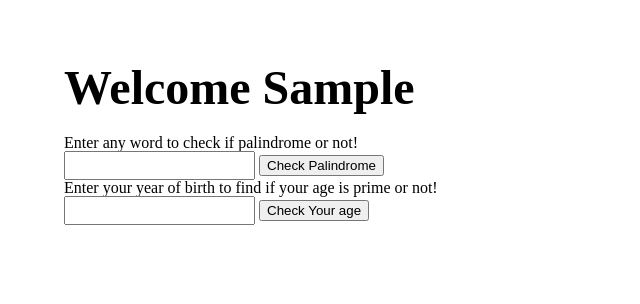
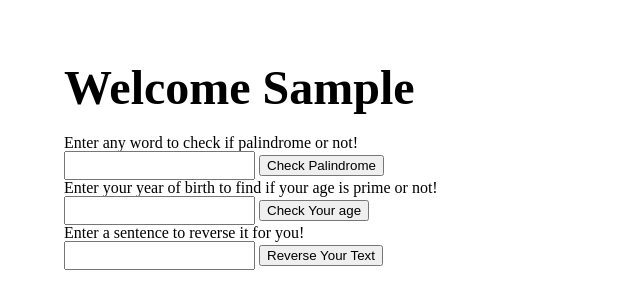
Before and after one commit to ali-al-najjar/js-trip, a plain HTML site: page index.html in a window 1280 px wide. Both pictures are taken after typing "Sample", "Sample", "name@example.com", "Sample123", "Sample" into the empty fields and a click on the button "Register". Shown: the whole page, without its empty margins (0-640 px from the left). Drawn offline with Linux system fonts and the light colour scheme.

Commit message:
Added Reverse Text feature

```diff
--- a/css/styles.css
+++ b/css/styles.css
@@ -52,7 +52,9 @@ input {
   }
 }
 
-#palindrome_box, #check_palindrome,#palindrome,#year_box,#year,#check_year{
+#palindrome_box, #check_palindrome,#palindrome,
+#year_box,#year,#check_year,#reverse_box,#reverse,#reverse_btn
+{
   display:none;
 
 }
--- a/index.html
+++ b/index.html
@@ -30,6 +30,7 @@
     <input type="text" id="profession" name="text">
     <button type="submit" id="submit" name="submit">Register</button>
   </form>
+
   <div id="merge_sort"></div>
 
   <div id="palindrome_box"><p>Enter any word to check if palindrome or not!</p></div>
@@ -39,6 +40,10 @@
   <div id="year_box"><p>Enter your year of birth to find if your age is prime or not!</p></div>
   <input type="number" id="year">
   <button id="check_year">Check Your age</button>
+
+  <div id="reverse_box"><p>Enter a sentence to reverse it for you!</p></div>
+  <input type="text" id="reverse">
+  <button id="reverse_btn">Reverse Your Text</button>
 </div>
 
 
--- a/js/script.js
+++ b/js/script.js
@@ -87,6 +87,16 @@ function agePrimeCheck(year_of_birth) {
   return true;
 }
 
+function reverseText(text) {
+  let reversed="";
+  for (let i = text.length-1; i >= 0; i--) {
+    reversed += text[i];
+
+  }
+  return reversed;
+}
+
+
 
 form.addEventListener("submit", requireFields);
 form.addEventListener("submit", function(){
@@ -101,6 +111,10 @@ form.addEventListener("submit", function(){
   year.style.display="initial";
   year.style.padding="5px";
   year_btn.style.display="initial";
+  reverse_box.style.display="flex";
+  reverse.style.display="initial";
+  reverse.style.padding="5px";
+  reverse_btn.style.display="initial";
 })
 email.addEventListener("change", validateEmail);
 password.addEventListener("change",validatePassword);
@@ -128,4 +142,14 @@ year_btn.addEventListener("click",function(){
   }else{
     year_box.innerText="It is not Prime!";
   };})
+
+
+
+let reverse_box = document.getElementById("reverse_box");
+let reverse = document.getElementById("reverse");
+let reverse_btn = document.getElementById("reverse_btn");
+
+reverse_btn.addEventListener("click",function(){
+  reverse_box.innerHTML= (reverseText(reverse.value));
+})
 }
```
